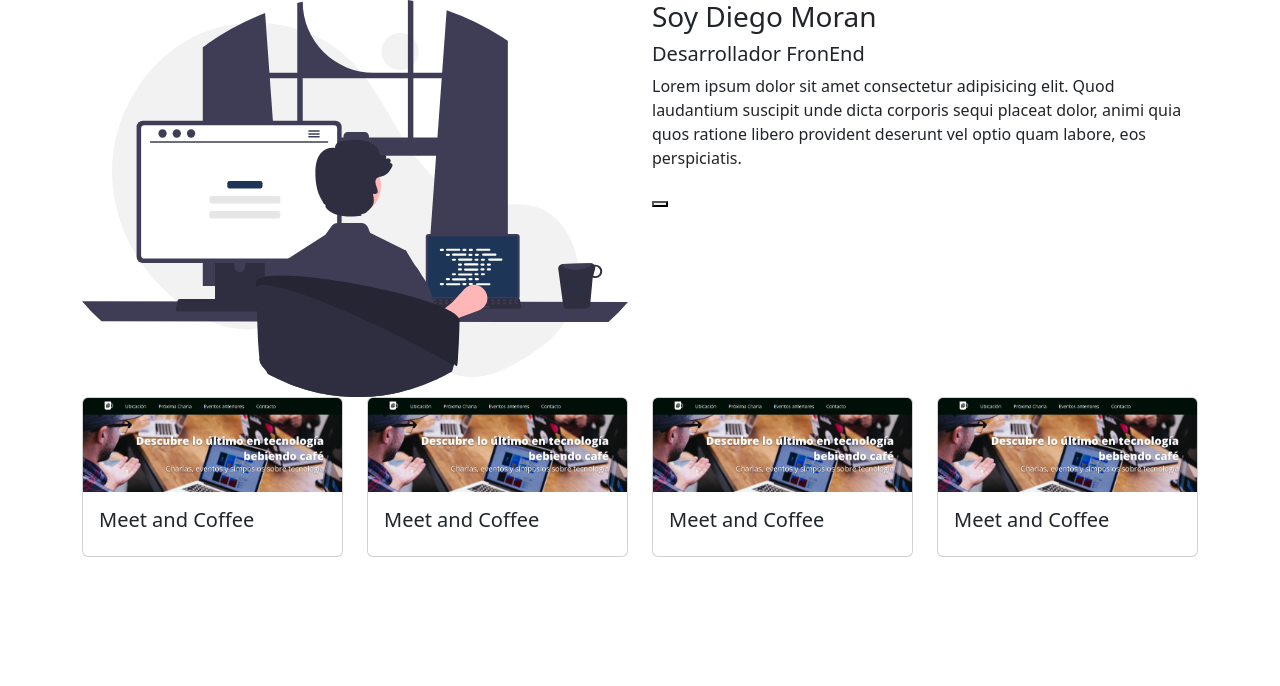
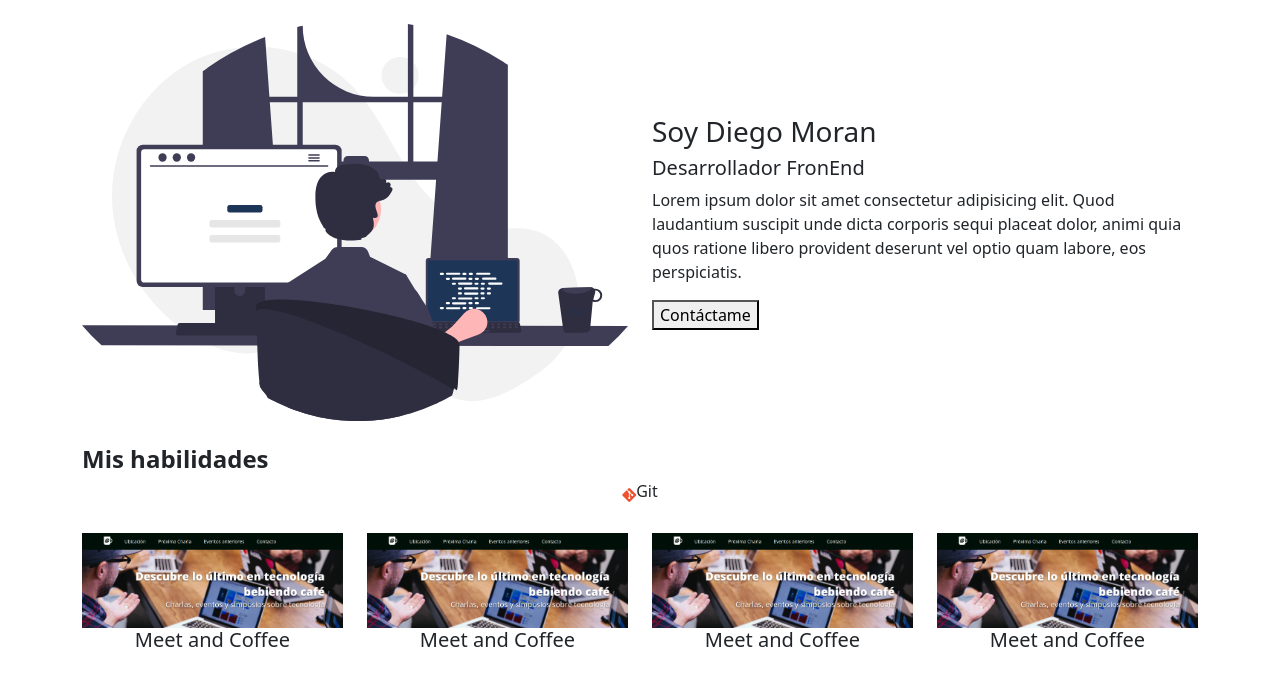
Before and after one commit to diegocmd20/Mi-Primer-Portafolio, a website: page index.html in a window 1280 px wide. Drawn offline with Linux system fonts and the light colour scheme.

Commit message:
Skills section started

```diff
--- a/index.html
+++ b/index.html
@@ -8,12 +8,13 @@
   </head>
   <body>
     <nav></nav>
-    <main class="container">
-      <div class="row">
+    <main class="container my-4">
+      <div class="row d-flex align-items-center g-4">
         <div class="col-12 col-md-6">
           <img class="w-100" src="./assets/img/developer.svg" />
         </div>
         <div class="col-12 col-md-6">
+          <div class="my-3">
             <h3>Soy Diego Moran</h3>
             <h5>Desarrollador FronEnd</h5>
             <p>
@@ -22,68 +23,77 @@
               quia quos ratione libero provident deserunt vel optio quam labore,
               eos perspiciatis.
             </p>
-          <button></button>
+            <button>Contáctame</button>
+          </div>
         </div>
       </div>
     </main>
     <section class="container">
+      <h4 class="fw-bold">Mis habilidades</h4>
       <div class="row">
+        <div class="col-6 col-md-12"></div>
+        <div class="col-6 col-md-12"></div>
+        <div class="col-6 col-md-12"></div>
+        <div class="col-6 col-md-12"></div>
+        <div class="col-6 col-md-12">
+          <div class="d-flex g-2 justify-content-center align-items-center">
+            <i class="fa-brands fa-git-alt" style="color:#f05030"></i>
+            <h6 class="">Git</h6>
+          </div>
+        </div>
+        <div class="col-6 col-md-12"></div>
         <div class="col-6 col-md-12"></div>
         <div class="col-6 col-md-12"></div>
       </div>
     </section>
-    <section class="container">
+    <section class="container my-4">
       <div class="row">
         <div class="col-6 col-md-3">
-          <div class="card">
+          <div class="text-center">
             <img
               class="card-img-top"
               src="./assets/img/meetcoffee.png"
               alt="meetcoffee"
             />
-            <div class="card-body">
             <h5 class="card-title">Meet and Coffee</h5>
           </div>
         </div>
-        </div>
         <div class="col-6 col-md-3">
-          <div class="card">
+          <div class="text-center">
             <img
               class="card-img-top"
               src="./assets/img/meetcoffee.png"
               alt="meetcoffee"
             />
-            <div class="card-body">
             <h5 class="card-title">Meet and Coffee</h5>
           </div>
         </div>
-        </div>
         <div class="col-6 col-md-3">
-          <div class="card">
+          <div class="text-center">
             <img
               class="card-img-top"
               src="./assets/img/meetcoffee.png"
               alt="meetcoffee"
             />
-            <div class="card-body">
             <h5 class="card-title">Meet and Coffee</h5>
           </div>
         </div>
-        </div>
         <div class="col-6 col-md-3">
-          <div class="card">
+          <div class="text-center">
             <img
               class="card-img-top"
               src="./assets/img/meetcoffee.png"
               alt="meetcoffee"
             />
-            <div class="card-body">
             <h5 class="card-title">Meet and Coffee</h5>
-            </div>
           </div>
         </div>
       </div>
     </section>
     <footer></footer>
   </body>
+  <script
+    src="https://kit.fontawesome.com/2c9ef96d34.js"
+    crossorigin="anonymous"
+  ></script>
 </html>
```
Lines whose indentation alone changed are shown as unchanged.
